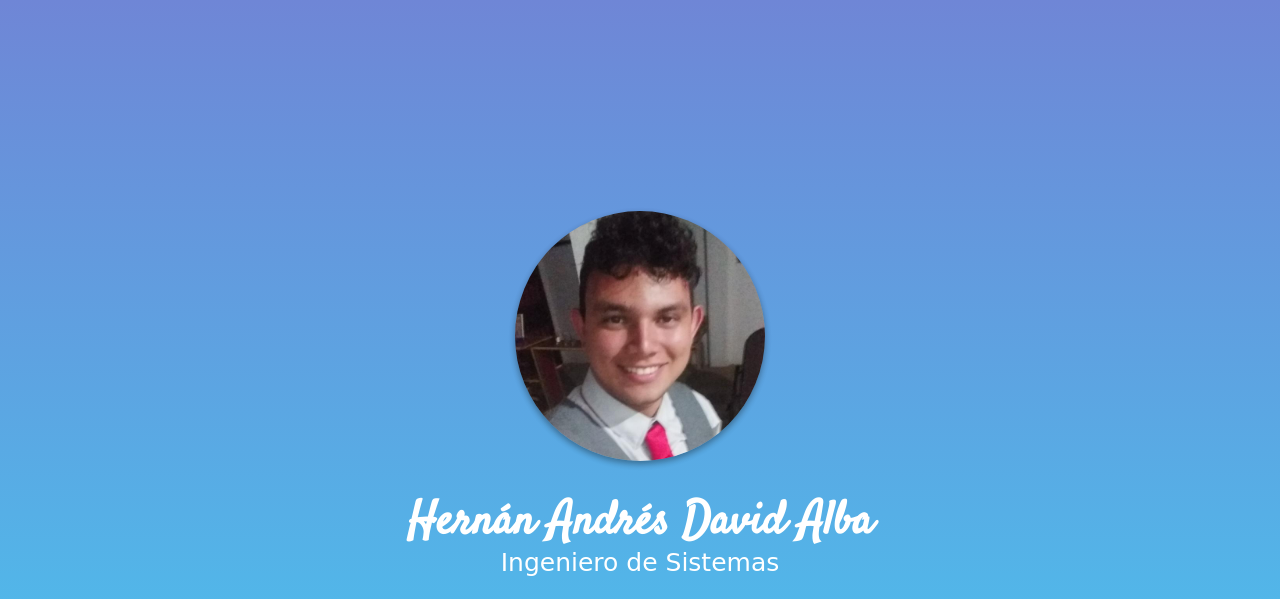
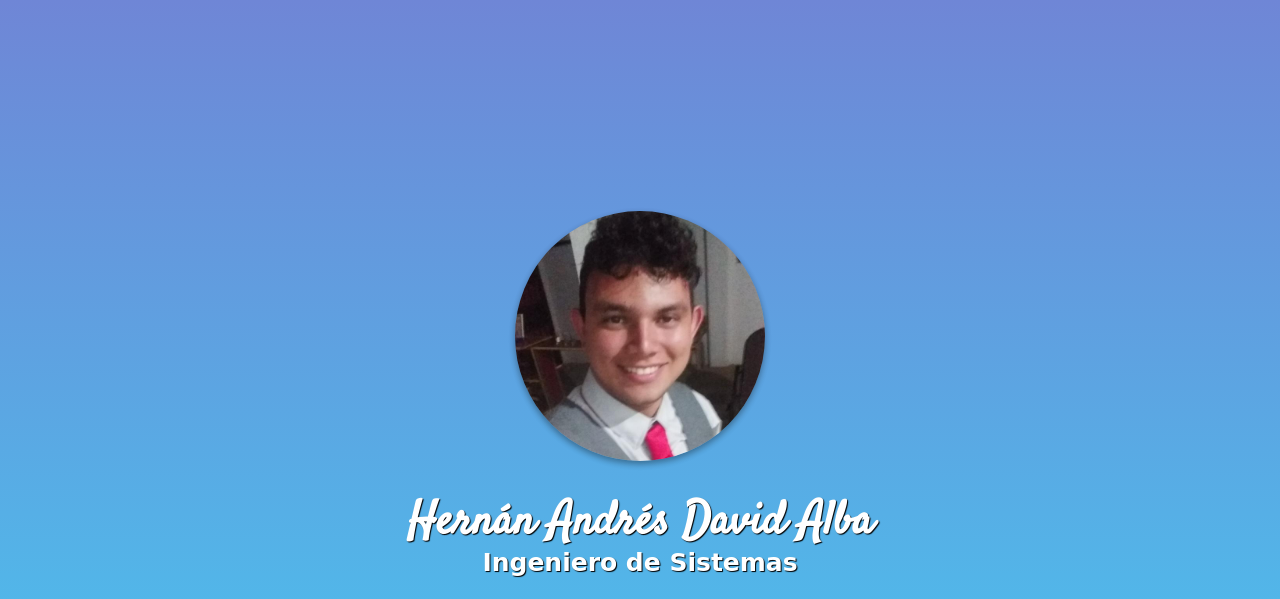
Before and after one commit to nanchodavid/nanchodavid.github.com, a plain HTML site: page cv/index.html in a window 1280 px wide. Shown: the top 599 px of the page. Drawn offline with Linux system fonts and the light colour scheme; a web font is replaced by a local one.

Commit message:
Update style.css

```diff
--- a/cv/assets/css/style.css
+++ b/cv/assets/css/style.css
@@ -36,11 +36,14 @@ body::-webkit-scrollbar-thumb{
   font-size: 46px;
   margin-bottom: 0;
   color: white;
+  text-shadow: 1px 1px 1px black;
 }
 .text-profession{
   font-family: 'Nixie One', cursive;
   font-size: 25px;
   color: white;
+  font-weight: bold;
+  text-shadow: 1px 1px 1px black;
 }
 .text-center{
   text-align: center;
```
